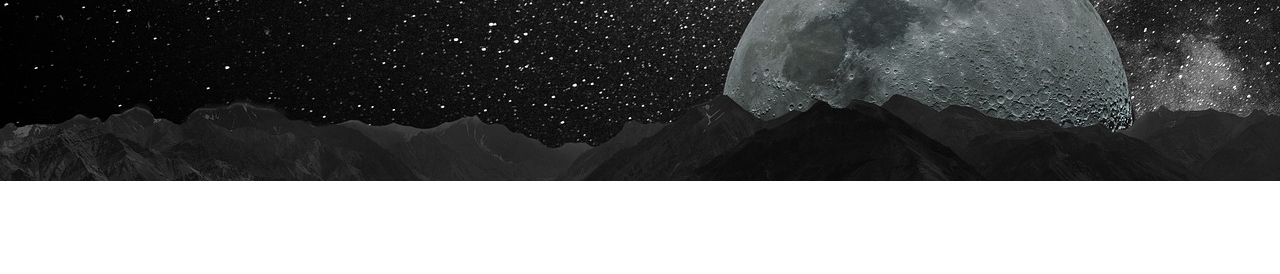
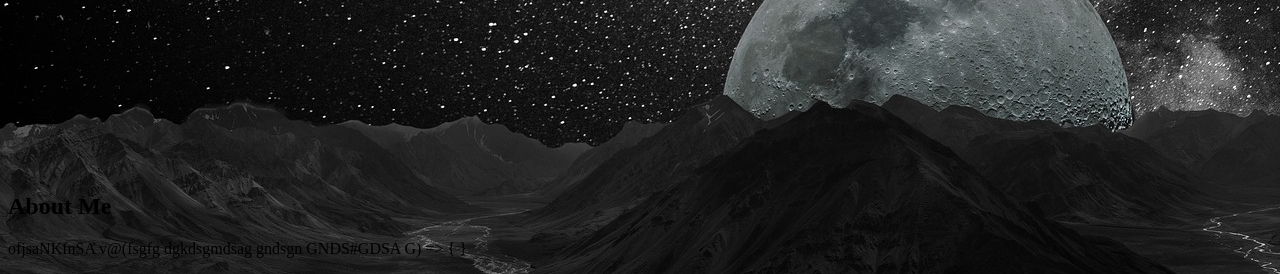
Before and after one commit to ChimpChonk/ChimpChonk.github.io, a plain HTML site: page index.html in a window 1280 px wide. Shown: the part 635-909 px from the top of the page. Before the commit the page ends 816 px from the top, so only its background shows below. Drawn offline with Linux system fonts and the light colour scheme.

Commit message:
Fixing back ground

```diff
--- a/index.html
+++ b/index.html
@@ -40,6 +40,25 @@
 
     <!--About me-->
 
+    <section class="bout-me">
+        <div class="containerflow">
+            <header>
+                <H2> About Me</H2>
+                <p>
+                    ofjsaNKfnSA v@(fsgfg
+
+                    dgkdsgmdsag
+                    gndsgn
+                    GNDS#GDSA
+                    G) => {
+
+                    }
+                </p>
+            </header>
+    </div>
+    </section>
+
+
 
 
     <!--Contact me-->
--- a/style.css
+++ b/style.css
@@ -1,6 +1,9 @@
 body {
     background-image: url(/images/background.jpg);
-    z-index: 1;
+    min-height: 100%;
+    min-width: 100%;
+    background-repeat: no-repeat;
+    background-position: fixed;
 
 }
 
```
